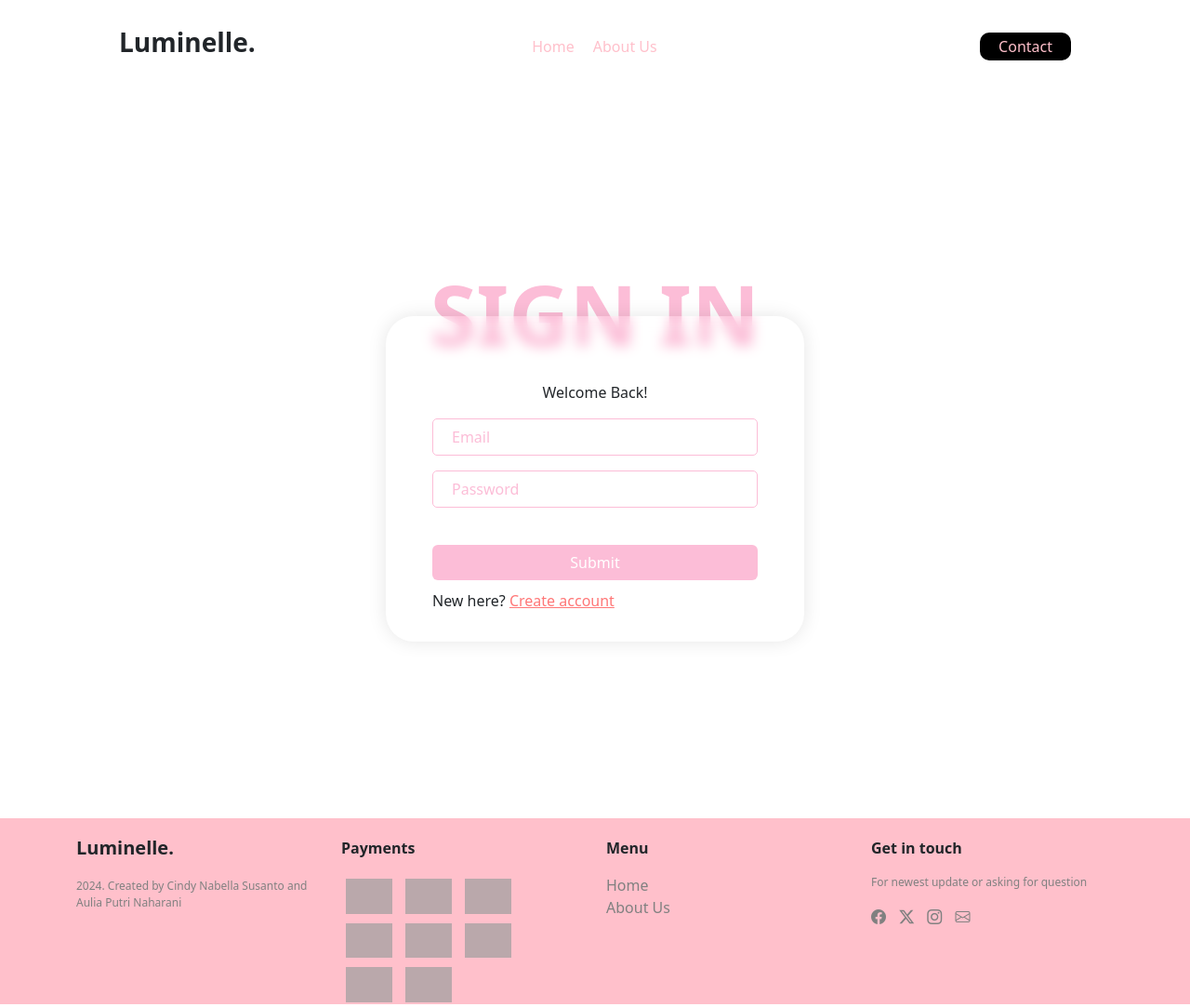
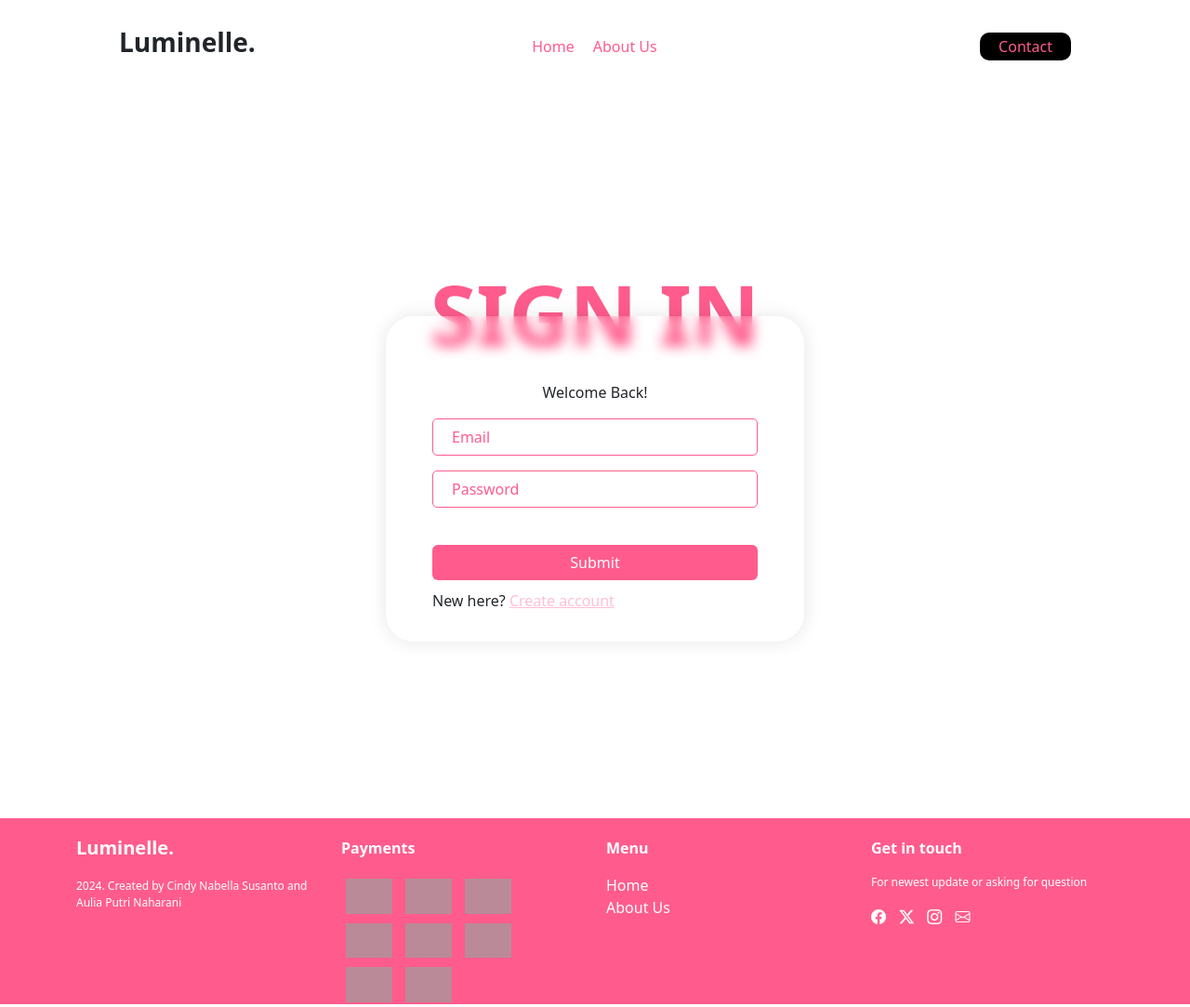
Before and after one commit to Daijien/Skincare-Market, a PHP site: page /login.php in a window 1280 px wide. Shown: the whole page at 93% size. Run offline with PHP 8.4, Linux system fonts and the light colour scheme; grey boxes are pictures that could not be loaded.

Commit message:
Update login.php

```diff
--- a/login.php
+++ b/login.php
@@ -24,7 +24,7 @@
     <!-- login -->
     <section class="login">
         <div class="container">
-            <p style="font-size: 90px; color: #FCBDD7; font-weight: 700; margin-top: -270px;">SIGN IN</p >
+            <p style="font-size: 90px; color: #FF5C8D; font-weight: 700; margin-top: -270px;">SIGN IN</p >
             <div class="wrapper" style="position: absolute;">
                 <div class="sign-in">
                     <form action="logincheck.php" method="POST" style="margin-top: 30px;">
@@ -51,12 +51,12 @@
             <div class="wrapper">
                 <div class="row">
                     <div class="col">
-                        <h5 style="font-weight: 800; margin-bottom: 20px;">Luminelle.</h5>
+                        <h5 style="font-weight: 800; margin-bottom: 20px; color:white;">Luminelle.</h5>
                         <p class="isisub" style="vertical-align: bottom;">2024. Created by Cindy Nabella Susanto and Aulia Putri Naharani</p>
                     </div>
 
                     <div class="col">
-                        <p class="subjudul">Payments</p>
+                        <p class="subjudul" style="color:white;">Payments</p>
                         <div class="box-bank">
                             <img src="img/bank/Mandiri.png" alt="Bank Mandiri">
                             <img src="img/bank/BCA.png" alt="Bank BCA">
@@ -72,13 +72,13 @@
                     </div>
 
                     <div class="col">
-                        <p class="subjudul">Menu</p>
+                        <p class="subjudul" style="color:white;">Menu</p>
                         <a href="index.php#home">Home</a><br>
                         <a href="index.php#about">About Us</a>
                     </div>
 
                     <div class="col">
-                        <p class="subjudul">Get in touch</p>
+                        <p class="subjudul" style="color:white;">Get in touch</p>
                         <p class="isisub">For newest update or asking for question</p>
                         <div class="icon">
                             <i class="bi bi-facebook"></i>
@@ -112,7 +112,7 @@
     header nav ul li, a, button {
         font-weight: 500;
         font-size: 16px;
-        color: pink;
+        color: #FF5C8D;
         text-decoration: none;
     }
 
@@ -148,7 +148,7 @@
     }
 
     .nav_links li:hover {
-        border-bottom: solid 2px pink;
+        border-bottom: solid 2px #FF5C8D;
     }
 
     .nav_links li a:hover {
@@ -161,7 +161,7 @@
         background-color: black;
         border: none;
         border-radius: 10px;
-        color: pink;
+        color: #FF5C8D;
         cursor: pointer;
     }
 
@@ -173,8 +173,8 @@
     .login{
         width: 100%;
         height: 100vh;
-        /* background: linear-gradient(to right, pink, #FF7777); */
-        /* background-color: pink; */
+        /* background: linear-gradient(to right, #FF5C8D, #FF7777); */
+        /* background-color: #FF5C8D; */
     }
 
     .login .container {
@@ -202,26 +202,31 @@
         width: 350px;
         height: 40px;
         background-color: transparent;
-        border: solid 1px #FCBDD7;
-        color: #FCBDD7;
+        border: solid 1px #FF5C8D;
+        color: #FF5C8D;
         border-radius: 5px;
         padding-left: 20px;
         outline: none;
     }
 
     input::placeholder {
-        color: #FCBDD7;
+        color: #FF5C8D;
     }
 
     .login button {
         width: 100%;
         /* border: solid 1px white; */
-        background-color: #FCBDD7;
+        background-color: #FF5C8D;
         color: white;
     }
 
     .login a {
-        color: #FF7777;
+        color: #FFC0D3;
+        text-decoration: underline;
+    }
+
+    .login a:hover{
+        color: #524A4E;
         text-decoration: underline;
     }
 
@@ -230,7 +235,7 @@
         /* margin-top: -50px; */
         width: 100%;
         height: 25vh;
-        background-color: pink;
+        background-color: #FF5C8D;
     }
 
     .box-bank img {
@@ -253,12 +258,12 @@
     }
 
     footer .container .wrapper .row .col .isisub {
-        color: grey;
+        color: white;
         font-size: 12px;
     }
 
     footer .container .wrapper .row .col a {
-        color: grey;
+        color: white;
         font-weight: 400;
     }
 
@@ -267,7 +272,7 @@
     }
 
     .icon i {
-        color: grey;
+        color: white;
     }
 
 </style>
```
